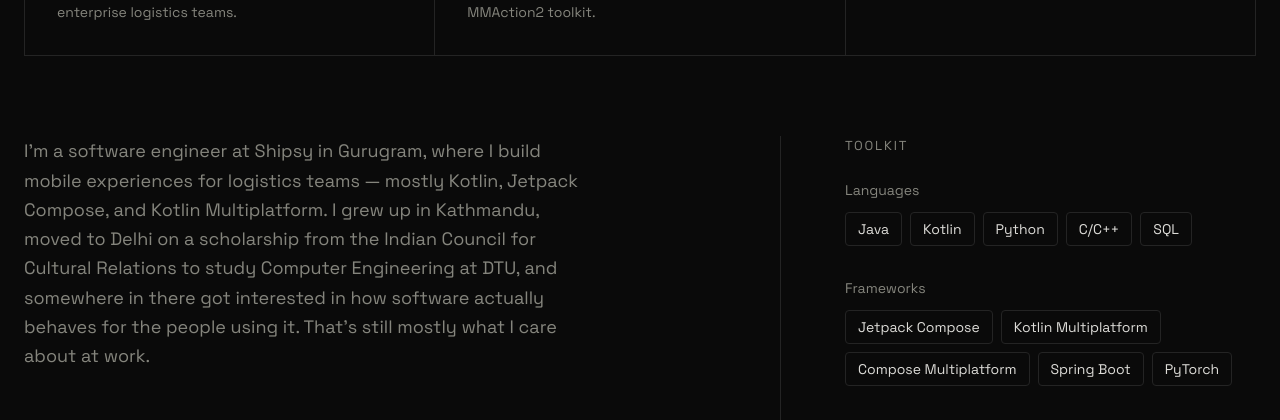
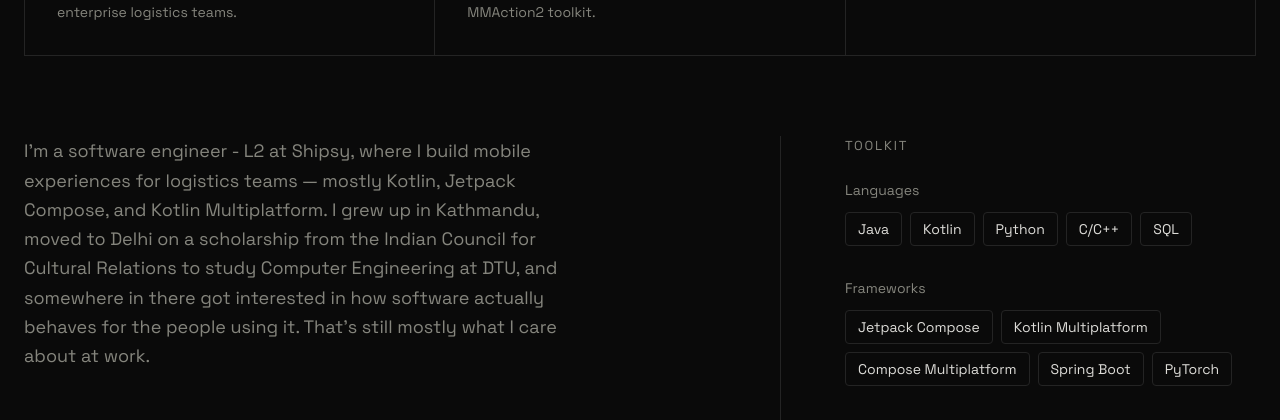
Before and after one commit to Sum1t01/portfolio, a React (Vite) app: page / in a window 1280 px wide. Shown: the part 1280-1700 px from the top of the page. Built offline with nearby package versions, Linux system fonts and the light colour scheme; no server answers.

Commit message:
more cosmetic enhancements

```diff
--- a/src/data/profile.js
+++ b/src/data/profile.js
@@ -10,7 +10,7 @@ export const profile = {
   },
 };
 
-export const bio = `I'm a software engineer at Shipsy in Gurugram, where I build mobile
+export const bio = `I'm a software engineer - L2 at Shipsy, where I build mobile
 experiences for logistics teams — mostly Kotlin, Jetpack Compose, and Kotlin
 Multiplatform. I grew up in Kathmandu, moved to Delhi on a scholarship from
 the Indian Council for Cultural Relations to study Computer Engineering at
@@ -309,6 +309,10 @@ export const content = {
     errorMessage: "Something went wrong. Please try again, or reach out on socials below.",
   },
   footer: {
-    copyright: (year) => `© ${year} ${profile.name}.`,
+    tagline: "Building things at the intersection of mobile and machine learning.",
+    navLabel: "Navigate",
+    socialsLabel: "Elsewhere",
+    backToTop: "Back to top",
+    copyright: (year) => `© ${year} ${profile.name}. All rights reserved.`,
   },
 };
```
